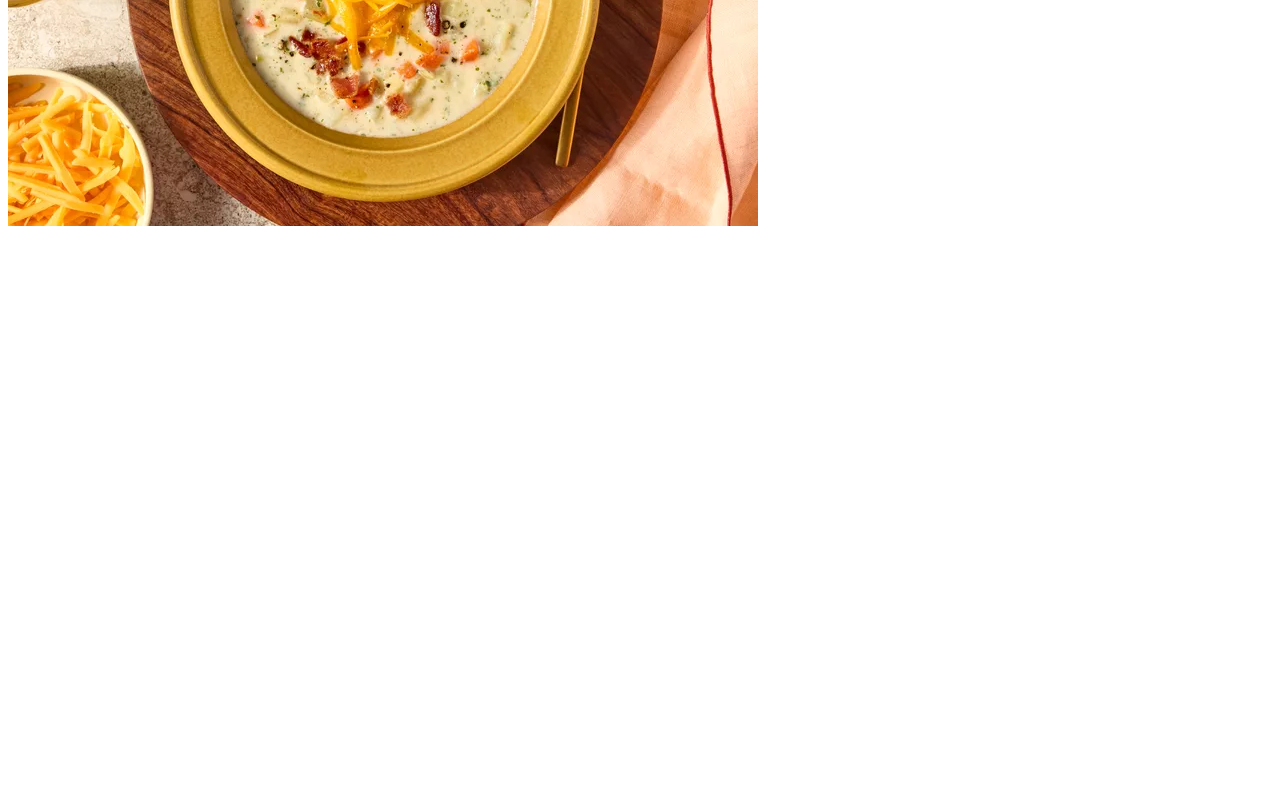
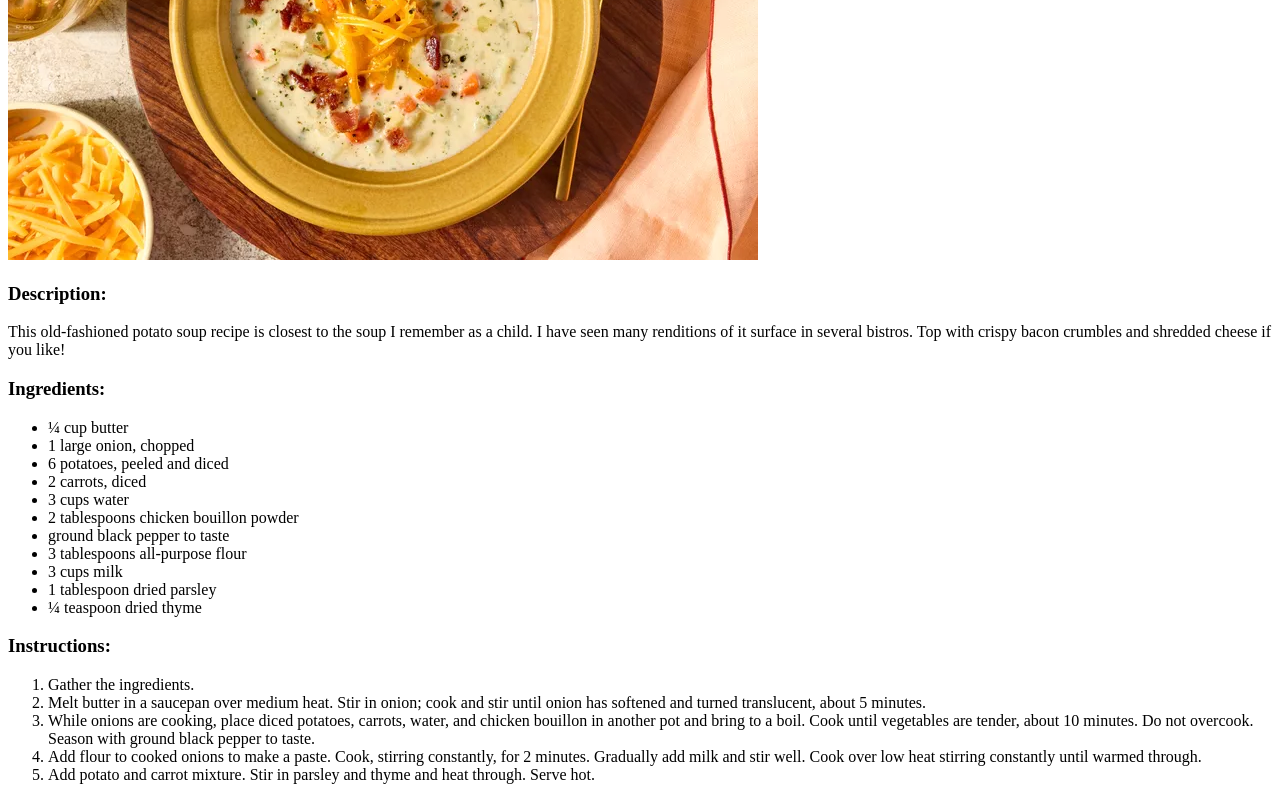
Before and after one commit to Mikcycle/odin_recipes, a plain HTML site: page recipes/Potato_Soup.html in a window 1280 px wide. Shown: the part 417-1217 px from the top of the page. Before the commit the page ends 800 px from the top, so only its background shows below. Drawn offline with Linux system fonts and the light colour scheme.

Commit message:
add new recipe. finish potato_soup & index
new recipe completes recipe amount for project.
index displays all recipes + images for recipes

```diff
--- a/recipes/Potato_Soup.html
+++ b/recipes/Potato_Soup.html
@@ -7,7 +7,33 @@
 </head>
 <body>
     <h1>Old Fashioned Potato Soup</h1>
+    <a href="../index.html">Back to recipebook</a>
+    <a href="https://www.allrecipes.com/recipe/13043/old-fashioned-potato-soup/" target="_blank">Recipe Source</a>
+    <p></p>
     <img src="../potatosoup.jpg" alt="A bowl of rich potato soup with cheese">
-
+    <h3>Description:</h3>
+    <p>This old-fashioned potato soup recipe is closest to the soup I remember as a child. I have seen many renditions of it surface in several bistros. Top with crispy bacon crumbles and shredded cheese if you like!</p>
+    <h3>Ingredients:</h3>
+    <ul>
+        <li>¼ cup butter</li>
+        <li>1 large onion, chopped</li>
+        <li>6 potatoes, peeled and diced</li>
+        <li>2 carrots, diced</li>
+        <li>3 cups water</li>
+        <li>2 tablespoons chicken bouillon powder</li>
+        <li>ground black pepper to taste</li>
+        <li>3 tablespoons all-purpose flour</li>
+        <li>3 cups milk</li>
+        <li>1 tablespoon dried parsley</li>
+        <li>¼ teaspoon dried thyme</li>
+    </ul>
+    <h3>Instructions:</h3>
+    <ol>
+        <li>Gather the ingredients.</li>
+        <li>Melt butter in a saucepan over medium heat. Stir in onion; cook and stir until onion has softened and turned translucent, about 5 minutes.</li>
+        <li>While onions are cooking, place diced potatoes, carrots, water, and chicken bouillon in another pot and bring to a boil. Cook until vegetables are tender, about 10 minutes. Do not overcook. Season with ground black pepper to taste.</li>
+        <li>Add flour to cooked onions to make a paste. Cook, stirring constantly, for 2 minutes. Gradually add milk and stir well. Cook over low heat stirring constantly until warmed through.</li>
+        <li>Add potato and carrot mixture. Stir in parsley and thyme and heat through. Serve hot.</li>
+    </ol>
 </body>
 </html>
```
Also changed, not shown: index.html (+10 -0 lines), recipes/WelshCakes.html (added, +39 -0 lines), Welsh-Cakes-3.jpg (added).
